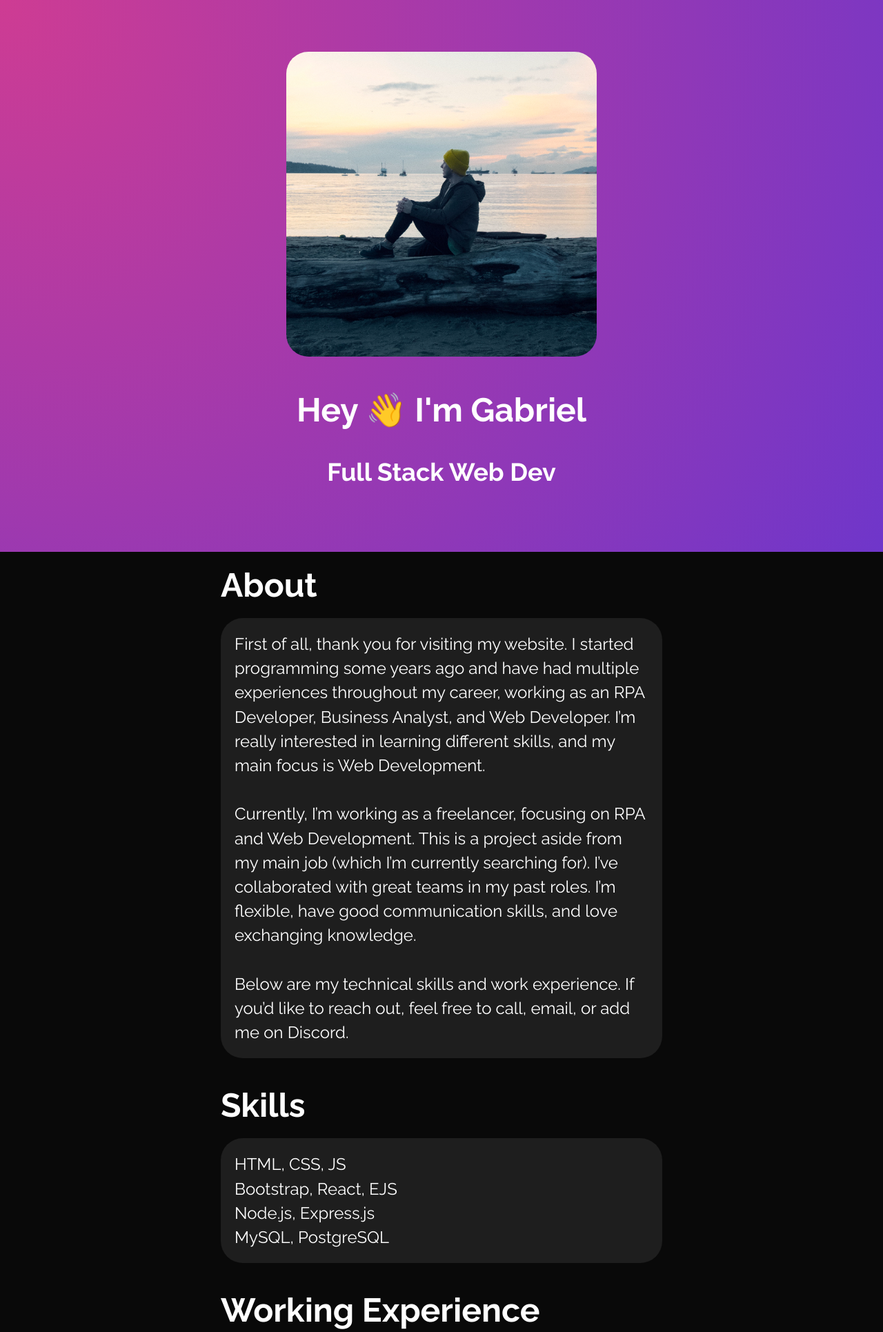
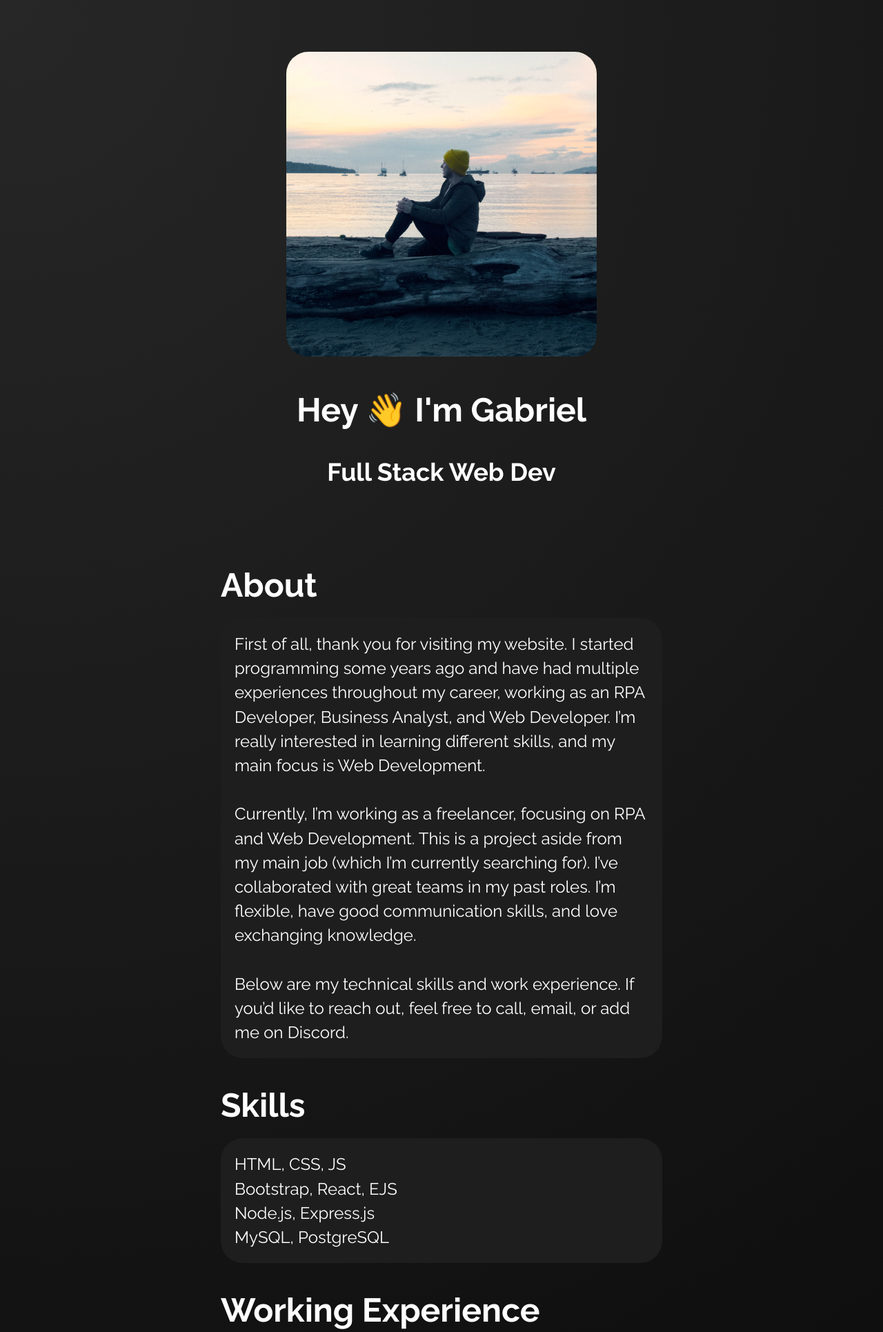
Before and after one commit to gabrieldudekvidal/personal-website, a PHP site: page / in a window 1280 px wide. Shown: the top 1931 px of the page at 69% size. Run offline with PHP 8.4, Linux system fonts and the light colour scheme; some libraries are stand-ins or nearby versions.

Commit message:
Background colour changes

```diff
--- a/css/style.css
+++ b/css/style.css
@@ -34,6 +34,10 @@ a {
     border-radius: 2rem;
 }
 
+.con {
+    background: radial-gradient(circle at top left, #272727, #000000);
+}
+
 .con, .con-picture, .con-content {
     display: flex;
     justify-content: center;
@@ -48,7 +52,6 @@ a {
 .con-picture {
     height: 100vh;
     width: 100%;
-    background: radial-gradient(circle at top left, #ce3c93, #6f36ca);
 }
 
 .box {
```
